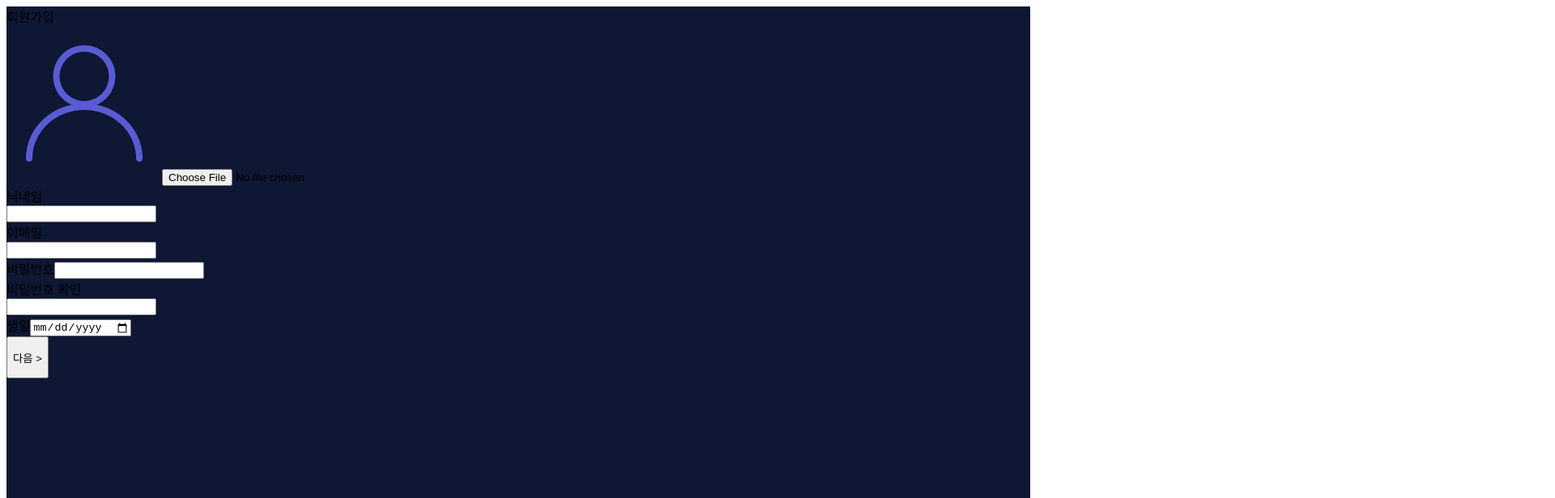
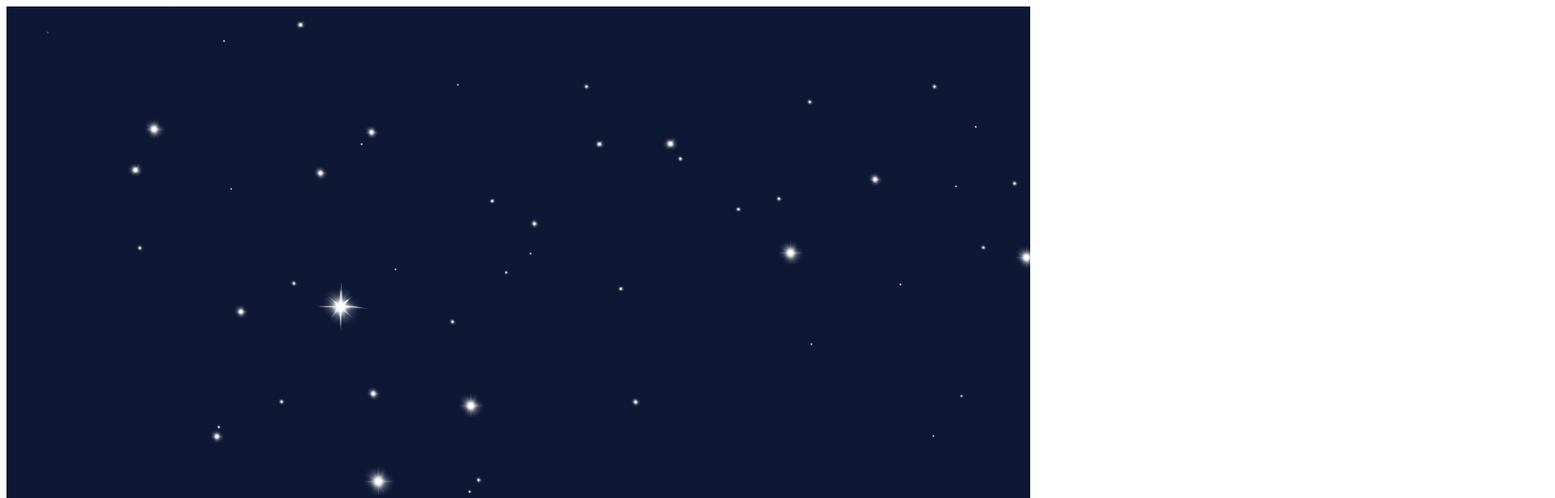
Before and after one commit to 2022-SN-AI-Pre-Internship-Team-D/Frontend, a React (Create React App) app: page /signup in a window 1280 px wide. Shown: the top 616 px of the page at 81% size, 1920 px wide, since content can reach past the window. Built offline with nearby package versions, Linux system fonts and the light colour scheme.

Commit message:
feat : background star

```diff
--- a/src/page/Mypage.tsx
+++ b/src/page/Mypage.tsx
@@ -87,8 +87,7 @@ function MyPage() {
             console.log(error);
           });
       })();
-    }
-    );
+    });
   }, []);
 
   const navigate = useNavigate();
--- a/src/page/SignupPage.tsx
+++ b/src/page/SignupPage.tsx
@@ -4,6 +4,7 @@ import { useNavigate } from 'react-router-dom';
 import axios from 'axios';
 import { useRef, useState, useCallback } from 'react';
 import profile from 'images/profile.png';
+import star from 'images/star.svg';
 
 interface SignUpInfo {
   username: FormDataEntryValue | null;
@@ -15,7 +16,6 @@ interface SignUpInfo {
 }
 
 function SignupPage() {
-
   // 이름, 이메일, 비밀번호, 비밀번호 확인
   const [name, setName] = useState<string>('');
   const [email, setEmail] = useState<string>('');
@@ -155,13 +155,17 @@ function SignupPage() {
   };
 
   return (
-    <div className="h-screen flex justify-center" style={{ backgroundColor: ColorSystem.MainColor.Primary }}>
+    <div
+      className="absolute overflow-hidden w-screen h-screen flex justify-center"
+      style={{ backgroundColor: ColorSystem.MainColor.Primary }}
+    >
+      <img src={star} alt="star" className="absolute bg-repeat " />
       <div className="flex flex-col justify-center h-screen item-center">
-      <div
-      className=" text-white border-solid border-2 rounded-lg flex flex-col
+        <div
+          className=" text-white border-solid border-2 rounded-lg flex flex-col
       items-center justify-center"
-      style={{ height: '50rem', width: '70rem' }}
-      >
+          style={{ height: '50rem', width: '70rem' }}
+        >
           <div className="flex justify-center mt-3 mb-14 text-white text-4xl">
             <span>회원가입</span>
           </div>
```
Lines whose indentation alone changed are shown as unchanged.
